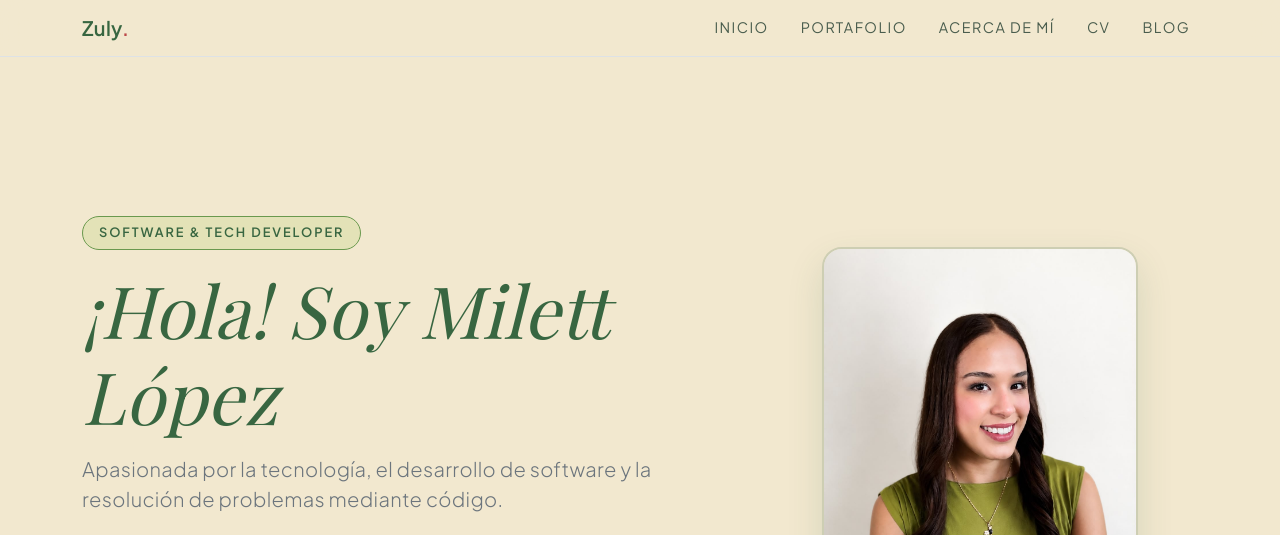
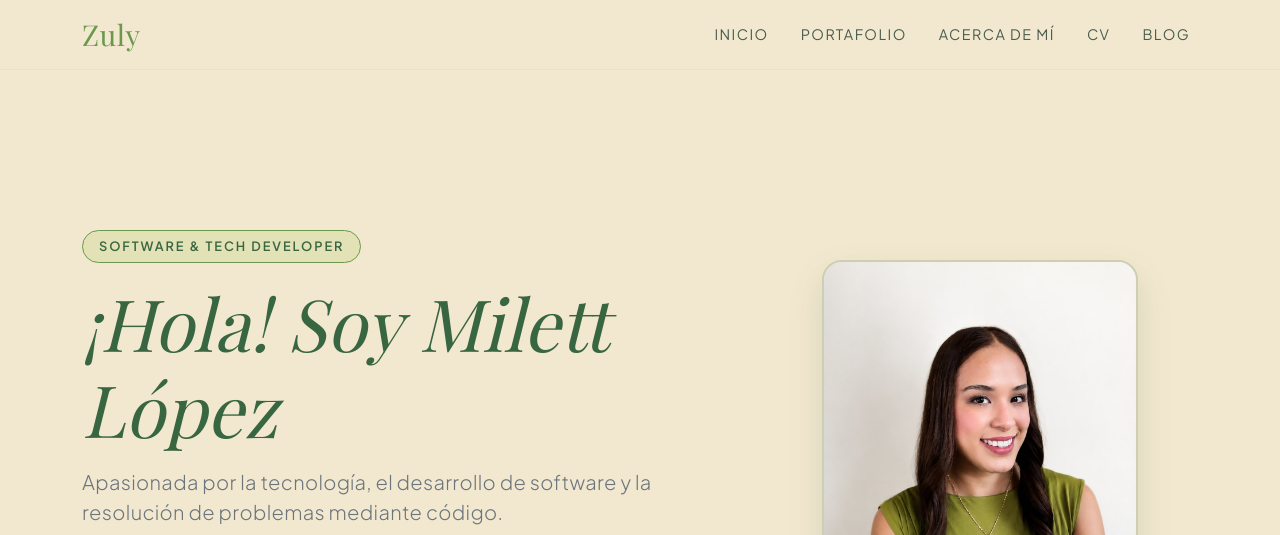
Before and after one commit to MilettLopez/Portafolio, a plain HTML site: page index.html in a window 1280 px wide. Shown: the top 535 px of the page. Drawn offline with nearby package versions, Linux system fonts and the light colour scheme; a web font is replaced by a local one.

Commit message:
cambio final del diseño del nombre

```diff
--- a/CSS/styles.css
+++ b/CSS/styles.css
@@ -279,8 +279,17 @@ html {
 }
 
 .navbar-brand {
-    color: var(--text-primary) !important;
-    font-weight: 700;
+    font-family: 'Playfair Display', Georgia, serif;
+    color: var(--accent-main) !important;
+    font-size: 1.8rem;
+    font-weight: 400;
+    letter-spacing: 0.02em;
+    transition: opacity 0.3s ease;
+}
+
+.navbar-brand:hover {
+    color: var(--accent-main) !important;
+    opacity: 0.85;
 }
 
 /* --- Título dentro de la tarjeta del Blog --- */
--- a/index.html
+++ b/index.html
@@ -25,9 +25,7 @@
 <nav class="navbar navbar-expand-lg sticky-top bg-surface border-bottom">
     <div class="container">
         <!-- Logo / Nombre -->
-        <a class="navbar-brand" href="#inicio">
-            Zuly<span style="color: var(--accent-pop);">.</span>
-        </a>
+        <a class="navbar-brand" href="#inicio">Zuly</a>
         <!-- Botón Hamburguesa para Móviles -->
         <button class="navbar-toggler border-0" type="button" data-bs-toggle="collapse" data-bs-target="#navbarNav" aria-controls="navbarNav" aria-expanded="false" aria-label="Toggle navigation">
             <span class="navbar-toggler-icon"></span>
```
